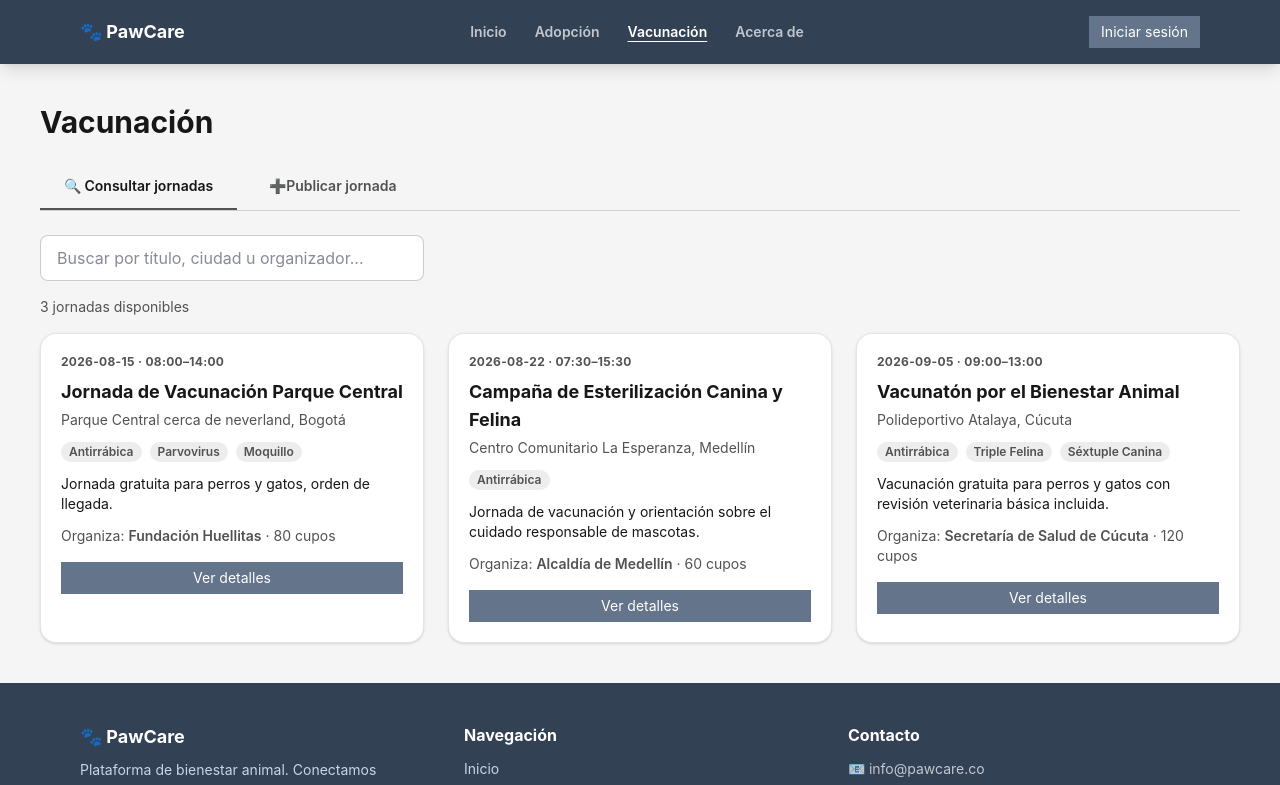
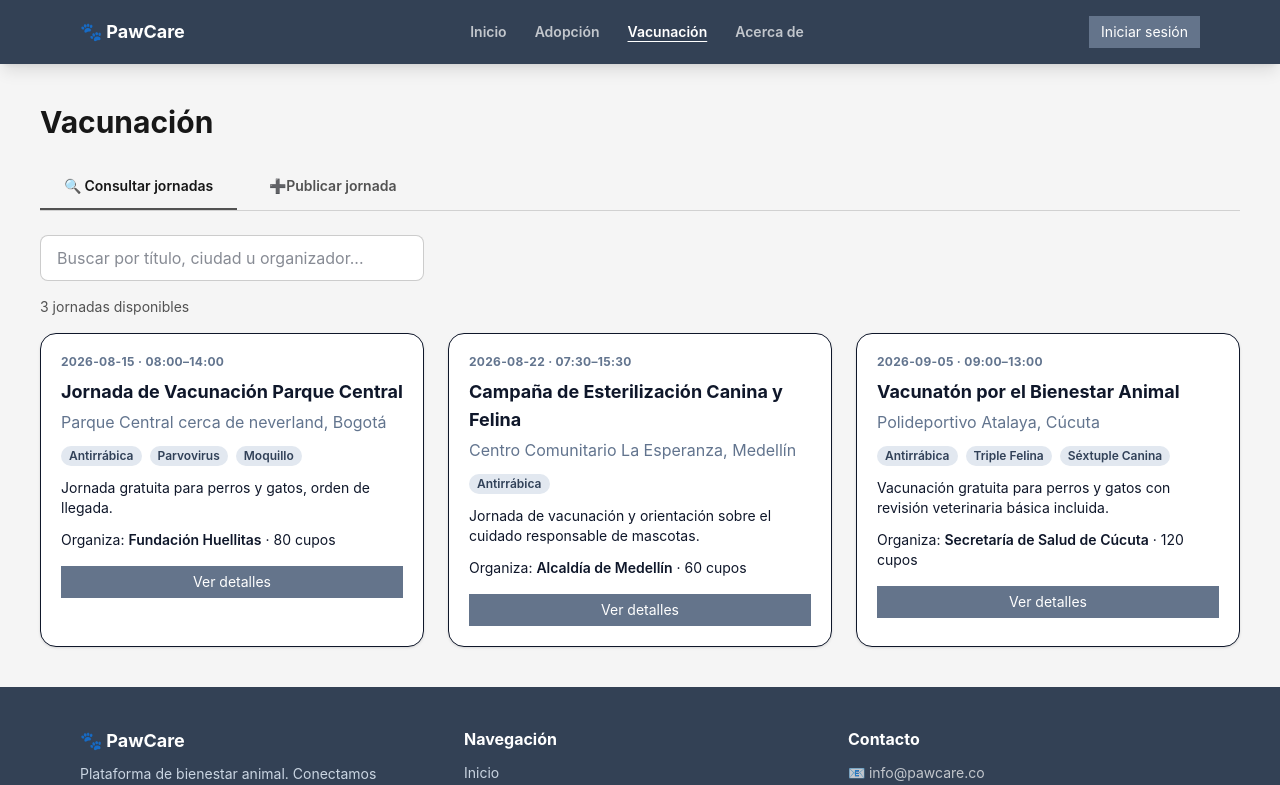
Before and after one commit to JuanRC7777/frontend-diplomado, a React (Vite) app in the folder frontend-diplomado/: page /vacunacion in a window 1280 px wide. Shown: the top 785 px of the page. Built offline with nearby package versions, Linux system fonts and the light colour scheme.

Commit message:
Actualizar estilos

```diff
--- a/frontend-diplomado/src/components/CardJornada.tsx
+++ b/frontend-diplomado/src/components/CardJornada.tsx
@@ -3,23 +3,23 @@ import Button from "./Button";
 
 export default function CardJornada({ jornada }: { jornada: Jornada }) {
   return (
-    <article className="bg-white rounded-2xl shadow-sm border border-[rgba(0,0,0,0.1)] p-5 hover:shadow-lg transition-shadow duration-200">
-      <p className="text-xs font-bold uppercase tracking-wide text-[#525252]">
+    <article className="bg-white rounded-2xl shadow-sm border border-border-slate-200 p-5 hover:shadow-lg transition-shadow duration-200">
+      <p className="text-xs font-bold uppercase tracking-wide text-slate-500">
          {jornada.fecha} · {jornada.hora}–{jornada.horaFin}
       </p>
-      <h3 className="text-lg font-bold text-[#171717] mt-2">{jornada.titulo}</h3>
-      <p className="text-sm text-[#525252] mt-1"> {jornada.lugar}, {jornada.ciudad}</p>
+      <h3 className="text-lg font-bold text-text-slate-900 mt-2">{jornada.titulo}</h3>
+      <p className="text-slate-500 mt-1"> {jornada.lugar}, {jornada.ciudad}</p>
 
       <div className="flex flex-wrap gap-2 mt-3">
         {jornada.vacunas.map((v) => (
-          <span key={v} className="px-2 py-0.5 rounded-full text-xs font-semibold bg-[#525252]/10 text-[#525252]">
+          <span key={v} className="px-2 py-0.5 rounded-full text-xs font-semibold bg-slate-200 text-slate-700">
             {v}
           </span>
         ))}
       </div>
 
-      <p className="text-sm text-[#171717] mt-3 line-clamp-2">{jornada.descripcion}</p>
-      <p className="text-sm text-[#525252] mt-3">
+      <p className="text-sm text-text-slate-900 mt-3 line-clamp-2">{jornada.descripcion}</p>
+      <p className="text-sm text-text-slate-500 mt-3">
         Organiza: <span className="font-semibold">{jornada.organizador}</span> · {jornada.cupos} cupos
       </p>
 
--- a/frontend-diplomado/src/pages/About.tsx
+++ b/frontend-diplomado/src/pages/About.tsx
@@ -9,7 +9,7 @@ export default function About() {
       </p>
 
       <div className="grid grid-cols-1 sm:grid-cols-2 gap-6 mt-12">
-        <div className="bg-white rounded-2xl p-6 border border-[rgba(0,0,0,0.1)] shadow-sm">
+        <div className="bg-white rounded-2xl p-6 border border-slate-200shadow-sm">
           <div className="text-3xl mb-3">🐾</div>
           <h2 className="font-bold text-[#171717] text-lg mb-2">Adopción responsable</h2>
           <p className="text-[#525252] text-sm leading-relaxed">
@@ -17,17 +17,17 @@ export default function About() {
             de contacto, para facilitar adopciones informadas.
           </p>
         </div>
-        <div className="bg-white rounded-2xl p-6 border border-[rgba(0,0,0,0.1)] shadow-sm">
+        <div className="bg-white rounded-2xl p-6 border border-slate-200 shadow-sm">
           <div className="text-3xl mb-3">💉</div>
-          <h2 className="font-bold text-[#171717] text-lg mb-2">Jornadas de vacunación</h2>
-          <p className="text-[#525252] text-sm leading-relaxed">
+          <h2 className="font-bold text-slate-900 text-lg mb-2">Jornadas de vacunación</h2>
+          <p className="text-slate-500 text-sm leading-relaxed">
             Jornadas comunitarias y oficiales de vacunación, con lugar, fecha, hora y vacunas
             disponibles.
           </p>
         </div>
       </div>
 
-      <div className="mt-12 bg-white rounded-2xl p-8 border border-[rgba(0,0,0,0.1)] shadow-sm">
+      <div className="mt-12 bg-white rounded-2xl p-8 border border-slate-200 shadow-sm">
         <h2 className="font-bold text-[#171717] text-xl mb-6">Tecnologías utilizadas</h2>
         <div className="grid grid-cols-2 sm:grid-cols-4 gap-4">
           {[
@@ -36,7 +36,7 @@ export default function About() {
             { icon: "🛣️", name: "React Router", desc: "Navegación" },
             { icon: "🎨", name: "Tailwind CSS", desc: "Estilos" },
           ].map((tech) => (
-            <div key={tech.name} className="text-center p-4 bg-[#F5F5F5] rounded-xl">
+            <div key={tech.name} className="text-center p-4 bg-slate-100 rounded-xl">
               <div className="text-2xl mb-2">{tech.icon}</div>
               <p className="font-bold text-[#171717] text-sm">{tech.name}</p>
               <p className="text-[#525252] text-xs">{tech.desc}</p>
--- a/frontend-diplomado/src/pages/Home.tsx
+++ b/frontend-diplomado/src/pages/Home.tsx
@@ -6,26 +6,26 @@ export default function Home() {
     <div className="max-w-6xl mx-auto px-4 py-16 grid grid-cols-1 lg:grid-cols-2 gap-10 items-center">
       {/* Texto */}
       <div>
-        <span className="text-[#525252] text-xs font-bold uppercase tracking-widest">
+        <span className="text-slate-500 text-xs font-bold uppercase tracking-widest">
           Bienestar animal
         </span>
-        <h1 className="text-4xl lg:text-5xl font-bold text-[#171717] mt-3 leading-tight">
+        <h1 className="text-4xl lg:text-5xl font-bold text-text-slate-900 mt-3 leading-tight">
           Encuentra tu compañero y cuida a los tuyos 🐾
         </h1>
-        <p className="text-[#525252] mt-4 text-lg">
+        <p className="text-slate-500 mt-4 text-lg">
           Adopta un animal que busca hogar o participa en las jornadas de
           vacunación de tu ciudad.
         </p>
         <div className="flex flex-wrap gap-3 mt-8">
           <Link
             to="/adopcion"
-            className="px-6 py-3 rounded-lg bg-[#171717] text-white font-semibold hover:bg-[#000000]"
+            className="px-6 py-3 rounded-lg bg-[#900] text-white font-semibold hover:bg-[#1E293B]"
           >
             Ver adopciones
           </Link>
           <Link
             to="/vacunacion"
-            className="px-6 py-3 rounded-lg border-2 border-[#525252] text-[#525252] font-semibold hover:bg-[#525252] hover:text-white"
+            className="px-6 py-3 rounded-lg border-2 border-[#564748B] text-[#64748B] font-semibold hover:bg-[#525252] hover:text-white"
           >
             Jornadas de vacunación
           </Link>
```
